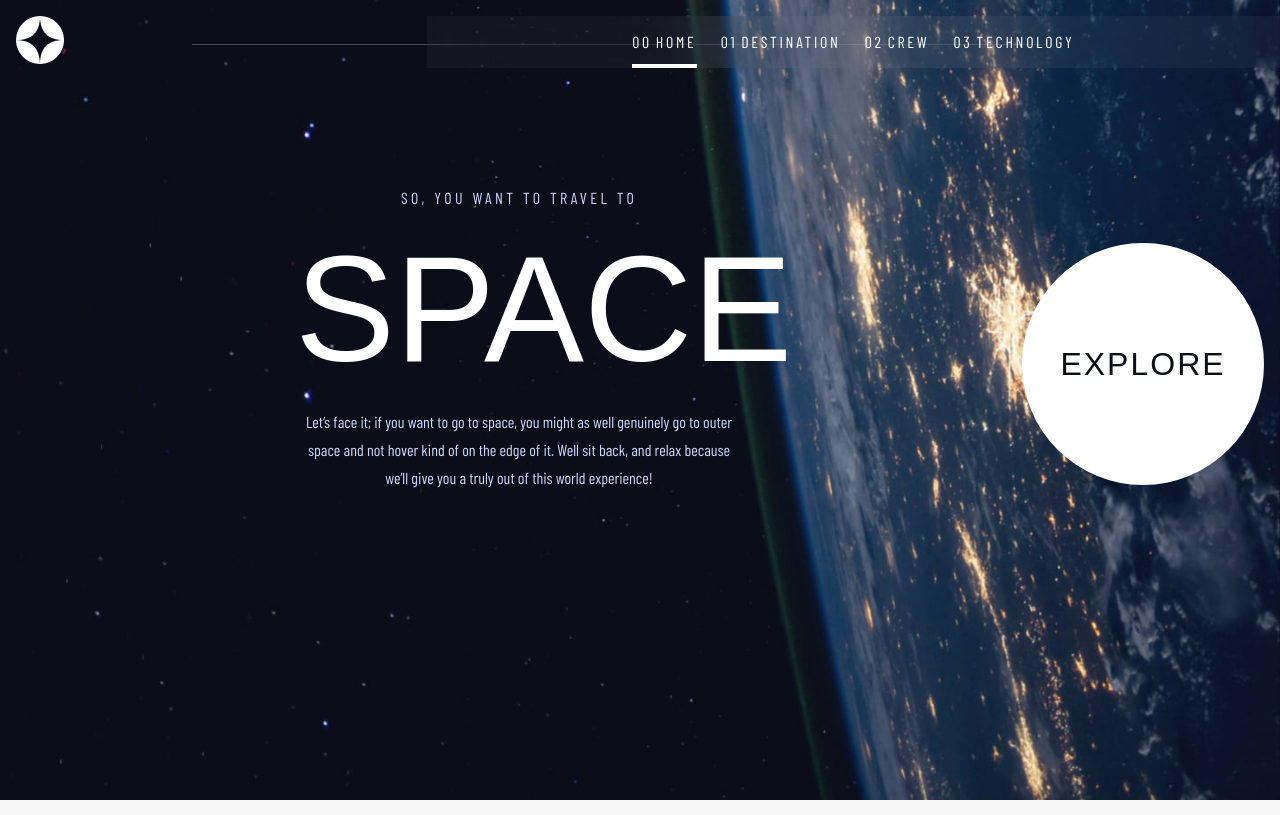
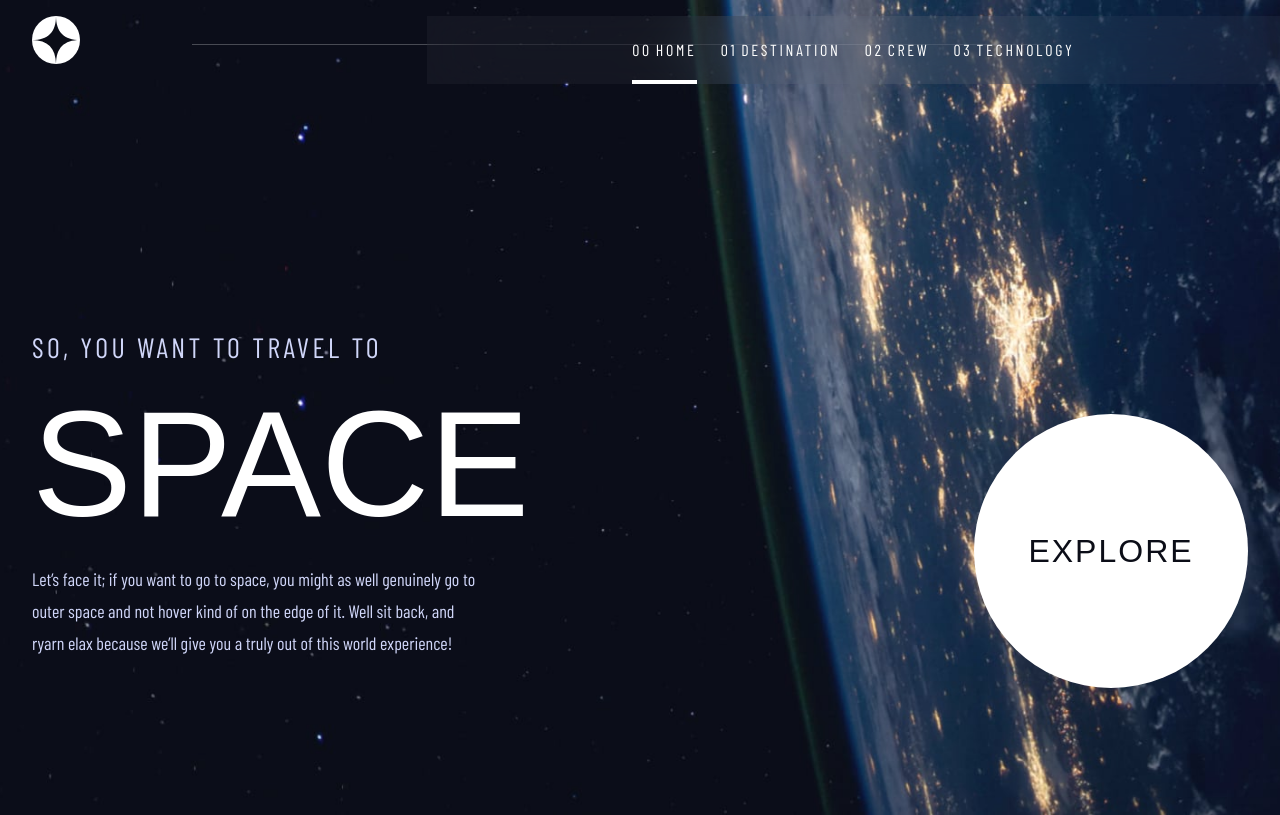
Before and after one commit to zougari47/frontend-mentor-challenges, an Astro site in the folder apps/space-tourism-mutli-page-website/: page / in a window 1280 px wide. Built offline with nearby package versions, Linux system fonts and the light colour scheme; Astro itself is replaced by a stand-in of ours; a web font is replaced by a local one.

Commit message:
finish the home page

```diff
--- a/apps/space-tourism-mutli-page-website/src/components/Header.tsx
+++ b/apps/space-tourism-mutli-page-website/src/components/Header.tsx
@@ -24,7 +24,7 @@ export const Header: FC<IHome> = ({ page }) => {
   }
 
   return (
-    <header className='relative'>
+    <header className='relative 2xl:mx-auto 2xl:max-w-[1536px]'>
       <nav className='container flex items-center justify-between py-4'>
         <a href='/'>
           <img src='/assets/shared/logo.svg' alt='logo' />
@@ -40,7 +40,7 @@ export const Header: FC<IHome> = ({ page }) => {
 
         <div
           ref={menuRef}
-          className={`fixed top-0 z-10 h-screen w-4/6 bg-white/[0.04] text-white backdrop-blur-2xl transition-[right] duration-700 md:absolute md:right-0 md:top-4 md:flex md:h-auto md:max-w-4xl md:items-center md:justify-center md:p-4 md:duration-0  ${
+          className={`fixed top-0 z-10 h-screen w-4/6 bg-white/[0.04] text-white backdrop-blur-2xl transition-[right] duration-700 md:absolute md:right-0 md:top-4 md:flex md:h-auto md:max-w-4xl md:items-center md:justify-center md:p-4 md:duration-0 lg:p-6  ${
             isMenuOpen ? 'right-0' : '-right-[80%]'
           } `}
         >
@@ -56,7 +56,7 @@ export const Header: FC<IHome> = ({ page }) => {
             {routes.map((r, i) => (
               <li
                 data-index={`0${i}`}
-                className={`relative mb-8 w-fit uppercase leading-5 tracking-[2.7px] before:content-[attr(data-index)] after:absolute after:left-0 after:top-8 after:h-1 after:w-full after:duration-200 after:content-[""] hover:after:bg-white/50 md:mb-0 ${
+                className={`relative mb-8 w-fit uppercase leading-5 tracking-[2.7px] before:content-[attr(data-index)] after:absolute after:left-0 after:top-8 after:h-1 after:w-full after:duration-200 after:content-[""] hover:after:bg-white/50 md:mb-0 lg:after:top-10 ${
                   page === r && 'after:block after:bg-white'
                 }`}
                 key={r}
--- a/apps/space-tourism-mutli-page-website/src/pages/index.astro
+++ b/apps/space-tourism-mutli-page-website/src/pages/index.astro
@@ -4,11 +4,13 @@ import Layout from '../layouts/Layout.astro'
 ---
 
 <Layout title='home'>
-  <div class='container lg:flex'>
-    <section class='text-white text-center md:max-w-md md:mx-auto'>
-      <h1 class='mt-12 md:mt-[106px]'>
+  <div class='container lg:flex lg:justify-between'>
+    <section
+      class='text-white text-center lg:text-left md:max-w-md md:mx-auto lg:mx-0'
+    >
+      <h1 class='mt-12 md:mt-[106px] lg:mt-[251px]'>
         <span
-          class='uppercase tracking-[2.7px] mb-4 md:mb-6 block leading-[19.2px] md:leading-[24px] md:tracking-[3.38px] text-light-blueish-gray'
+          class='uppercase tracking-[2.7px] lg:text-[28px] lg:leading-[33.6px] lg:tracking-[4.72] mb-4 md:mb-6 block leading-[19.2px] md:leading-[24px] md:tracking-[3.38px] text-light-blueish-gray'
           >So, you want to travel to</span
         >
         <span
@@ -18,19 +20,20 @@ import Layout from '../layouts/Layout.astro'
       </h1>
 
       <p
-        class='text-[15px] md:text-base md:leading-[28px] leading-[25px] text-light-blueish-gray mt-4 md:mt-6 mb-20 md:mb-[156px]'
+        class='text-[15px] lg:text-[18px] lg:leading-[32px] md:text-base md:leading-[28px] leading-[25px] text-light-blueish-gray mt-4 md:mt-6 mb-20 md:mb-[156px]'
       >
         Let&rsquo;s face it; if you want to go to space, you might as well
         genuinely go to outer space and not hover kind of on the edge of it.
-        Well sit back, and relax because we&rsquo;ll give you a truly out of
-        this world experience!
+        Well sit back, and ryarn elax because we&rsquo;ll give you a truly out
+        of this world experience!
       </p>
     </section>
 
-    <div class='flex justify-center items-center'>
+    <div class='flex justify-center items-center lg:pt-52 md:pb-12 lg:pb-0'>
       <a
+        role='button'
         href='#'
-        class='font-bellefair md:text-[32px] md:leading-[36.67px] md:tracking-[2px] text-dark relative grid aspect-square w-[150px] md:w-[242px] place-items-center rounded-full bg-white text-xl uppercase before:absolute before:-z-[1] before:block before:aspect-square before:w-[100%] before:rounded-full before:bg-white/[0.1] before:transition-[width] before:duration-200 before:content-[""] hover:before:w-[164%]'
+        class='font-bellefair md:text-[32px] md:leading-[36.67px] md:tracking-[2px] text-dark relative grid aspect-square w-[150px] md:w-[242px] lg:w-[274px] place-items-center rounded-full bg-white text-xl uppercase before:absolute before:-z-[1] before:block before:aspect-square before:w-[100%] before:rounded-full before:bg-white/[0.1] before:transition-[width] before:duration-200 before:content-[""] hover:before:w-[164%]'
       >
         Explore
       </a>
@@ -64,4 +67,7 @@ import Layout from '../layouts/Layout.astro'
       background-image: url('/assets/home/background-home-desktop.jpg');
     }
   }
+
+  .container {
+  }
 </style>
--- a/apps/space-tourism-mutli-page-website/tailwind.config.cjs
+++ b/apps/space-tourism-mutli-page-website/tailwind.config.cjs
@@ -16,7 +16,7 @@ module.exports = {
     extend: {},
     container: {
       center: true,
-      padding: '1rem',
+      padding: '2rem',
     },
   },
   plugins: [],
```
